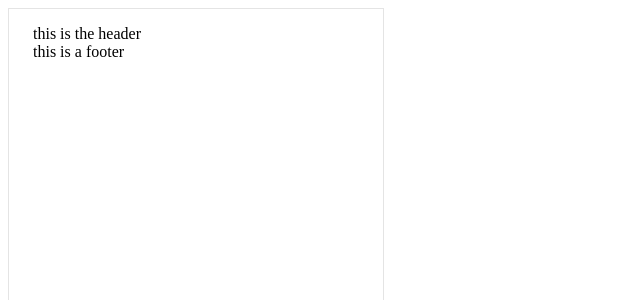
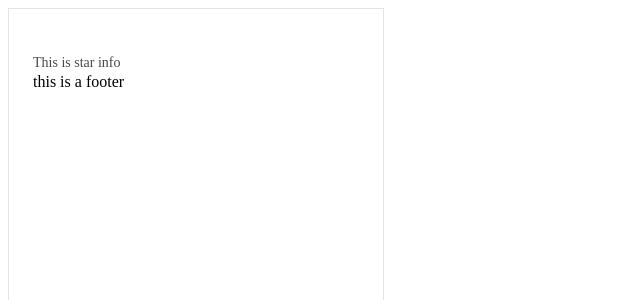
Before and after one commit to Team-Florida/checkout, a React app: page / in a window 1280 px wide. Shown: the top 300 px of the page, without its empty margins (0-640 px from the left). Built offline with nearby package versions, Linux system fonts and the light colour scheme; no server answers; the HTML template or start-up script is replaced by a standard one.

Commit message:
added styled components on checkout, header and pricepernight

```diff
--- a/client/src/components/Checkout.jsx
+++ b/client/src/components/Checkout.jsx
@@ -3,7 +3,10 @@ import ReactDOM from 'react-dom';
 import axios from 'axios';
 import styled from 'styled-components';
 
+import Header from './Header.jsx'
+
 const Wrapper = styled.div`
+    display: block;
     color: '#484848';
     border: 1px solid #e4e4e4;
     border-width: 1px;
@@ -14,12 +17,6 @@ const Wrapper = styled.div`
     padding-top: 16px;
     padding-bottom: 24px;
     `;
-//
-//   padding-left: 24px !important;
-//   padding-right: 24px !important;
-//   margin: 0px !important;
-//   border: 1px solid #e4e4e4 !important;
-//   background-color: #ffffff 326 by 456
 
 class Checkout extends React.Component {
     constructor(props) {
@@ -31,11 +28,22 @@ class Checkout extends React.Component {
             numberOfReviews: 0,
             starReviewTotal: 0,
             views : {},
-            guestsAllowed: {}
+            guestsAllowed: {},
+
+            guestsBooked: {
+                adult: 0,
+                child: 0,
+                infant: 0
+            }
         }
 
         this.getHouseInfo = this.getHouseInfo.bind(this)
+        this.nightlyPrice = this.nightlyPrice.bind(this)
 
+    }
+
+    nightlyPrice() {
+        return this.state.priceRelatedToSumOfAdultAndChild[this.state.guestsBooked.adult + this.state.guestsBooked.child]
     }
 
     componentDidMount() {
@@ -53,13 +61,12 @@ class Checkout extends React.Component {
     render() {
         return (
             <Wrapper>
-              <div id = "header">this is the header</div>
+              <Header  pricePerNight = {this.nightlyPrice()} numberOfReviews = {this.state.numberOfReviews} starReviewTotal = {this.state.starReviewTotal}/>
               <form id = "bookItForm"></form>
               <div id = "footer">this is a footer</div>
             </Wrapper>
         )
     }
-
 }
 
 export default Checkout
--- /dev/null
+++ b/client/src/components/Header.jsx
@@ -0,0 +1,23 @@
+import React from 'react'
+import ReactDOM from 'react-dom';
+import styled from 'styled-components';
+import PricePerNightInfo from './PricePerNightInfo.jsx';
+
+const HeaderWrapper = styled.div`
+    font-size: 14px;
+    line-height: 1.43;
+    color: #484848;
+    `;
+
+const Header = (props) => {
+    console.log(props)
+    return (
+        <HeaderWrapper>
+            <PricePerNightInfo pricePerNight = {props.pricePerNight}/>
+            <div>This is star info </div>
+        </HeaderWrapper>
+    )
+
+}
+
+export default Header
--- /dev/null
+++ b/client/src/components/PricePerNightInfo.jsx
@@ -0,0 +1,28 @@
+import React from 'react'
+import ReactDOM from 'react-dom';
+import styled from 'styled-components';
+
+const PricePerNightInfoWrapper = styled.div`
+    width: 326px;
+    height: 28px;
+    font-size: 14px;
+    line-height: 1.43;
+    color: #484848;
+    `;
+
+const PriceWrapper = styled.span`
+
+`
+
+const PricePerNightInfo = (props) => {
+    //console.log(props.pricePerNight)
+    return (
+        <PricePerNightInfoWrapper>
+            {props.pricePerNight}
+
+        </PricePerNightInfoWrapper>
+    )
+
+}
+
+export default PricePerNightInfo
```
